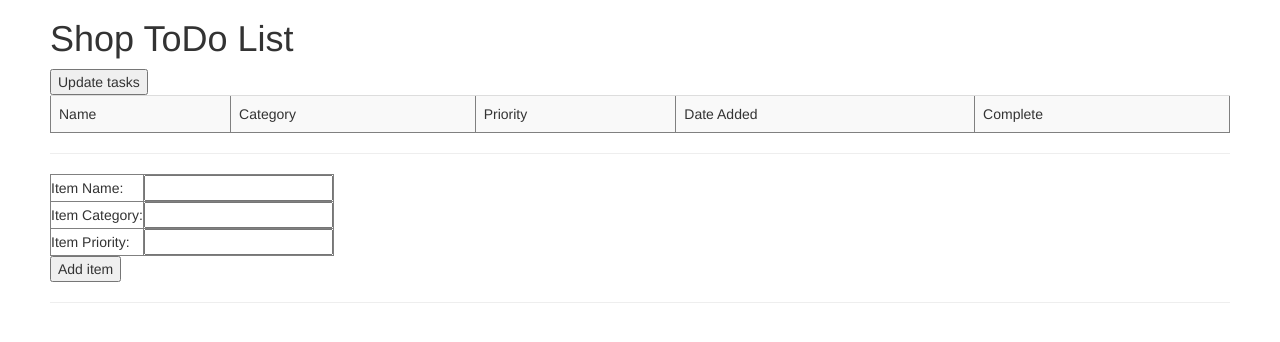
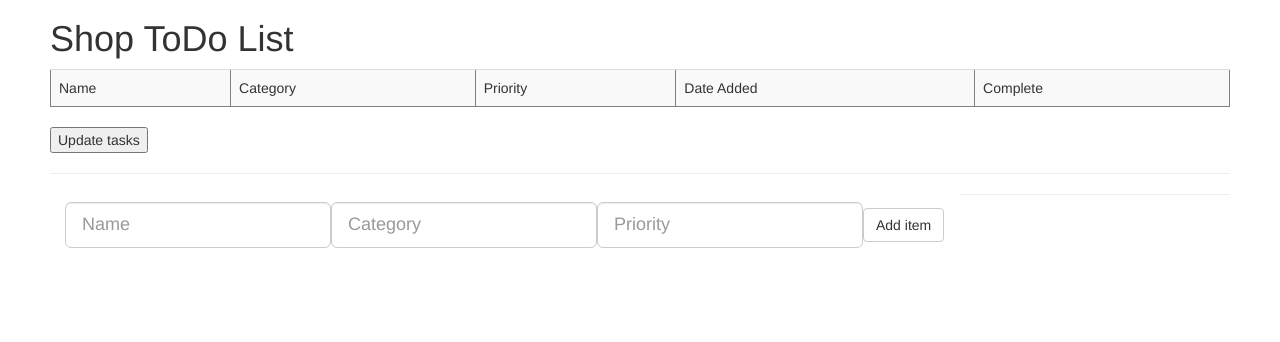
Before and after one commit to yesakmac/ShopApp, a Node server app: page / in a window 1280 px wide. Shown: the part 51-393 px from the top of the page. Run offline with Node 20, Linux system fonts and the light colour scheme; data that the repository does not hold is empty; some libraries are stand-ins or nearby versions.

Commit message:
Reworked the input fields to use bootstrap form.

```diff
--- a/views/index.jade
+++ b/views/index.jade
@@ -21,21 +21,12 @@ block content
           td #{month + "/" + day + "/" + year}
           td
             input(type="checkbox", name="#{task._id}", value="#{!task.itemCompleted}", checked=task.itemCompleted)
-      input(type="submit", value="Update tasks")
+    input(type="submit", value="Update tasks")
   hr
-  form(action="/addtask", method="post" name="item")
-    table(border="1")
-      tr
-        td Item Name:
-        td
-          input(name="name", type="textbox")
-      tr
-        td Item Category:
-        td
-          input(name="category", type="textbox")
-      tr
-        td Item Priority:
-        td
-          input(name="priority", type="textbox")
-    input(type="submit", value="Add item")
+  form(action="/addtask", method="post" name="item" class="navbar-form navbar-left")
+    div.task(class="form-group input-group-lg")
+      input(name="name", type="textbox", class="form-control", placeholder="Name")
+      input(name="category", type="textbox", class="form-control",placeholder="Category")
+      input(name="priority", type="textbox", class="form-control", placeholder="Priority")
+    input(type="submit", class="btn btn-default", value="Add item")
   hr
```
